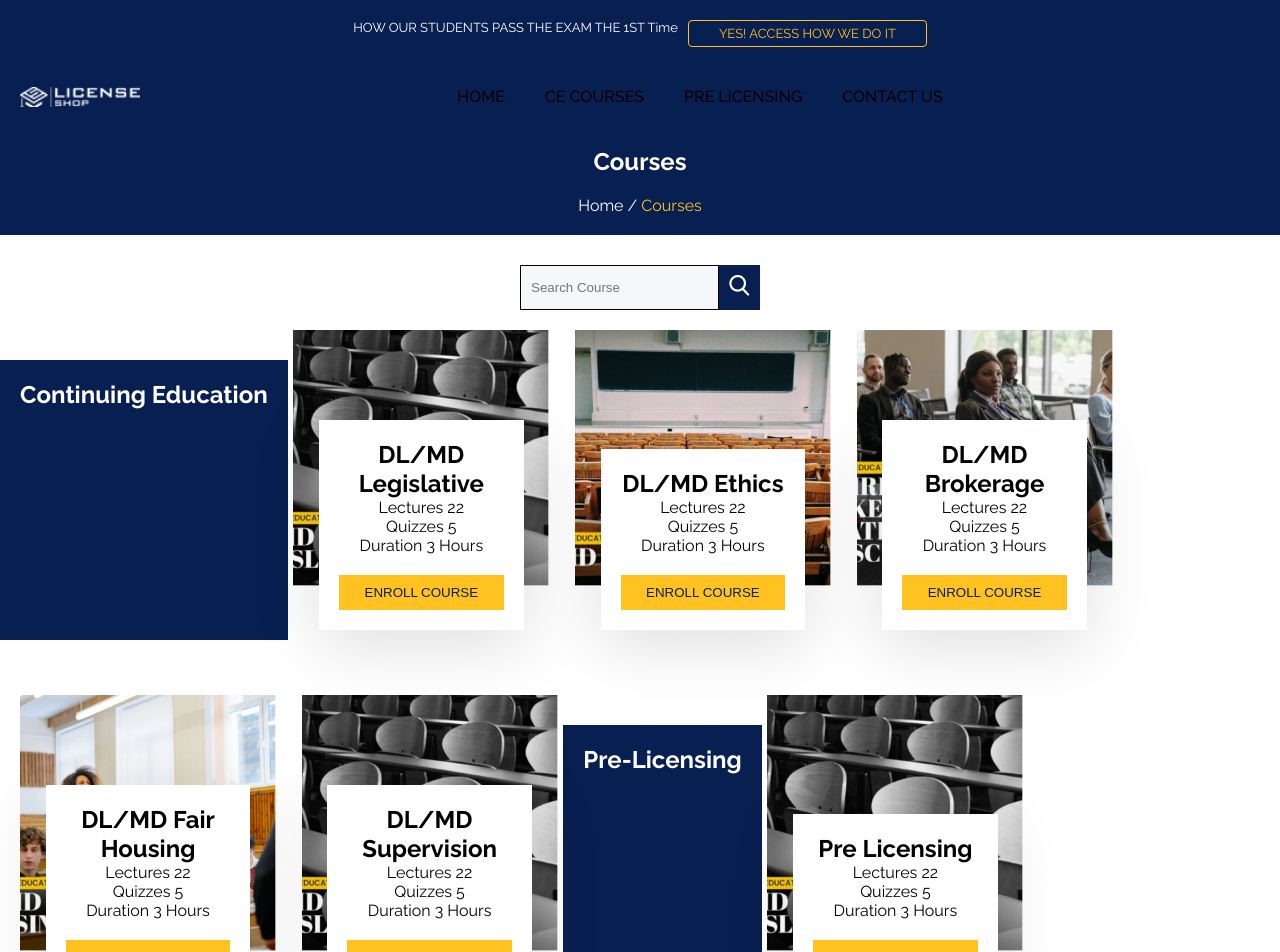
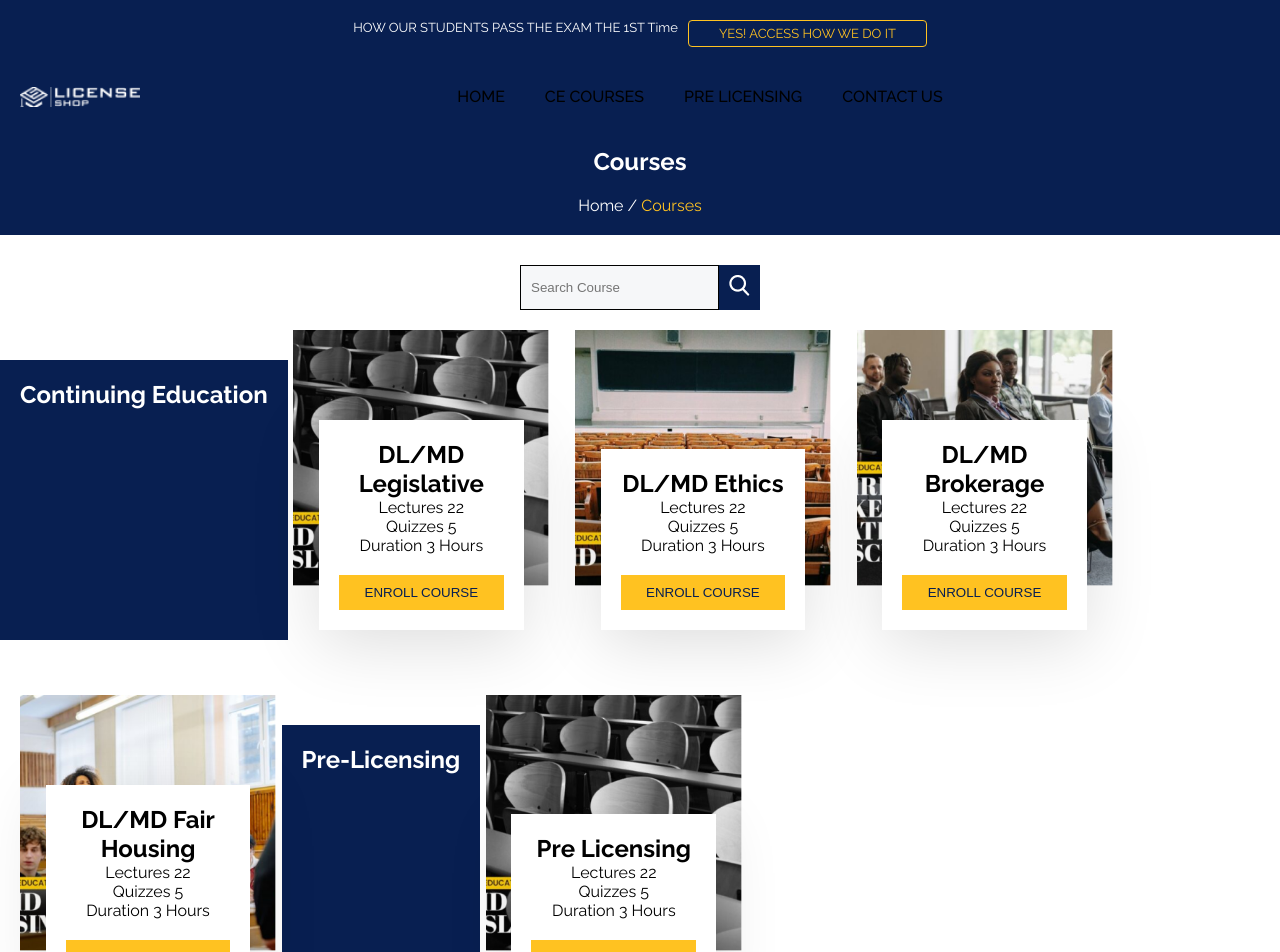
Before and after one commit to affanali2k3/License-Shop, a React (Vite) app: page /courses in a window 1280 px wide. Shown: the top 952 px of the page. Built offline with nearby package versions, Linux system fonts and the light colour scheme.

Commit message:
[SEARCH FUNCTIONALITY + FIXES]

```diff
--- a/src/components/CoursesList/CoursesList.tsx
+++ b/src/components/CoursesList/CoursesList.tsx
@@ -1,76 +1,103 @@
 import React from "react";
 import "./CoursesList.scss";
 import { Course } from "../Course/Course";
-export const CoursesList = () => {
+interface props {
+  searchTerm: string;
+}
+export const CoursesList: React.FC<props> = (props) => {
+  const courses = [
+    {
+      id: 1,
+      title: "DL/MD Legislative",
+      type: "continuing-education",
+      lectures: 22,
+      quizzes: 5,
+      duration: "3",
+      images: "course-legis.png",
+      url: "course-legislative",
+    },
+    {
+      id: 2,
+      title: "DL/MD Ethics",
+      type: "continuing-education",
+      lectures: 22,
+      quizzes: 5,
+      duration: "3",
+      images: "course-legislative.png",
+      url: "course-ethics",
+    },
+    {
+      id: 3,
+      title: "DL/MD Brokerage",
+      type: "continuing-education",
+      lectures: 22,
+      quizzes: 5,
+      duration: "3",
+      images: "course-brokerage.png",
+      url: "course-brokerage",
+    },
+    {
+      id: 4,
+      title: "DL/MD Fair Housing",
+      type: "continuing-education",
+      lectures: 22,
+      quizzes: 5,
+      duration: "3",
+      images: "course-housing.png",
+      url: "course-fair-housing",
+    },
+    {
+      id: 5,
+      title: "Pre Licensing",
+      type: "pre-licensing",
+      lectures: 22,
+      quizzes: 5,
+      duration: "3",
+      images: "course-legis.png",
+      url: "pre-licensing",
+    },
+  ];
+
+  const filteredContinuingEducationCourses = courses.filter(
+    (course) => course.type === "continuing-education" && course.title.toLowerCase().includes(props.searchTerm.toLowerCase())
+  );
+
+  const filteredPreLicensingCourses = courses.filter(
+    (course) => course.type === "pre-licensing" && course.title.toLowerCase().includes(props.searchTerm.toLowerCase())
+  );
   return (
     <section className="courses-list-main">
       <div className="continuing-education-category category-splitter">
         <h1>Continuing Education</h1>
       </div>
-      <Course
-        // url="https://real-estate-empower.teachable.com/p/dl-md-legislative1"
-        url="course-legislative"
-        id={1}
-        image={"course-legis.png"}
-        title="DL/MD Legislative"
-        lectures={22}
-        quizzes={5}
-        duration="3"
-      />
-      <Course
-        // url="https://real-estate-empower.teachable.com/p/dl-md-ethics1"
-        url="course-ethics"
-        id={2}
-        image={"course-legislative.png"}
-        title="DL/MD Ethics"
-        lectures={22}
-        quizzes={5}
-        duration="3"
-      />
+      {filteredContinuingEducationCourses.map((course, index) => (
+        <Course
+          key={index}
+          url={course.url}
+          id={index}
+          image={course.images}
+          title={course.title}
+          lectures={course.lectures}
+          duration={course.duration}
+          quizzes={course.quizzes}
+        />
+      ))}
 
-      <Course
-        // url={"https://real-estate-empower.teachable.com/p/mrec-brokerage-relationships-and-disclosure1"}
-        url={"course-brokerage"}
-        id={3}
-        image={"course-brokerage.png"}
-        title="DL/MD Brokerage"
-        lectures={22}
-        quizzes={5}
-        duration="3"
-      />
-      <Course
-        // url={"https://real-estate-empower.teachable.com/p/dl-md-fair-housing11"}
-        url={"course-fair-housing"}
-        id={4}
-        image={"course-housing.png"}
-        title="DL/MD Fair Housing"
-        lectures={22}
-        quizzes={5}
-        duration="3"
-      />
-      <Course
-        // url={"https://real-estate-empower.teachable.com/p/dl-mrec-required-supervision1"}
-        url={"course-supervision"}
-        id={5}
-        image={"course-legis.png"}
-        title="DL/MD Supervision"
-        lectures={22}
-        quizzes={5}
-        duration="3"
-      />
       <div className="pre-licensing-category category-splitter">
         <h1>Pre-Licensing</h1>
       </div>
-      <Course
-        // url="https://real-estate-empower.teachable.com/p/dl-md-legislative1"
-        url="pre-licensing"
-        id={1}
-        image={"course-legis.png"}
-        title="Pre Licensing"
-        lectures={22}
-        quizzes={5}
-        duration="3"
-      />
+      {filteredPreLicensingCourses.map((course, index) => (
+        <Course
+          key={index}
+          url={course.url}
+          id={index}
+          image={course.images}
+          title={course.title}
+          lectures={course.lectures}
+          duration={course.duration}
+          quizzes={course.quizzes}
+        />
+      ))}
     </section>
   );
 };
--- a/src/components/FindPerfectProgram/FindPerfectProgram.tsx
+++ b/src/components/FindPerfectProgram/FindPerfectProgram.tsx
@@ -64,7 +64,9 @@ export const FindPerfectProgram = () => {
           )}
         </div>
 
-        <button className="search-btn">Search</button>
+        <button className="search-btn" onClick={() => (window.location.href = "programs")}>
+          Search
+        </button>
       </div>
     </div>
   );
--- a/src/components/OurStory/OurStory.tsx
+++ b/src/components/OurStory/OurStory.tsx
@@ -14,7 +14,12 @@ export const OurStory = () => {
             committed to getting you the help you need anytime. If our FAQs did not answer your questions, you can enter your details and
             will get back to you as soon as possible...
           </p>
-          <div className="learn-more-button">
+          <div
+            className="learn-more-button"
+            onClick={() => {
+              window.location.href = "about";
+            }}
+          >
             <p>Read More</p>
             <img src="/arrow.png" />
           </div>
--- a/src/components/SearchCourses/SearchCourses.tsx
+++ b/src/components/SearchCourses/SearchCourses.tsx
@@ -1,9 +1,15 @@
 import React from "react";
 import "./SearchCourses.scss";
-export const SearchCourses = () => {
+interface props {
+  onSearch: any;
+}
+export const SearchCourses: React.FC<props> = (props) => {
+  const handleChange = (event) => {
+    props.onSearch(event.target.value);
+  };
   return (
     <div className="search-courses-main">
-      <input type="text" name="search" placeholder="Search Course" />
+      <input type="text" name="search" placeholder="Search Course" onChange={handleChange} />
       <div className="search-button">
         <img src="/search.png" />
       </div>
--- /dev/null
+++ b/src/components/SearchCoursesParent/SearchCoursesParent.tsx
@@ -0,0 +1,17 @@
+import React, { useState } from "react";
+import { SearchCourses } from "../SearchCourses/SearchCourses";
+import { CoursesList } from "../CoursesList/CoursesList";
+
+export const SearchCoursesParent = () => {
+  const [searchTerm, setSearchTerm] = useState("");
+
+  const handleSearch = (term) => {
+    setSearchTerm(term);
+  };
+  return (
+    <>
+      <SearchCourses onSearch={handleSearch} />
+      <CoursesList searchTerm={searchTerm} />
+    </>
+  );
+};
--- a/src/components/SearchPrograms/SearchPrograms.tsx
+++ b/src/components/SearchPrograms/SearchPrograms.tsx
@@ -1,9 +1,16 @@
 import React from "react";
 import "./SearchPrograms.scss";
-export const SearchPrograms = () => {
+
+interface props {
+  onSearch: any;
+}
+export const SearchPrograms: React.FC<props> = (props) => {
+  const handleChange = (event) => {
+    props.onSearch(event.target.value);
+  };
   return (
     <div className="search-programs-main">
-      <input type="text" name="search" placeholder="Search Program" />
+      <input type="text" name="search" placeholder="Search Program" onChange={handleChange} />
       <div className="search-button">
         <img src="/search.png" />
       </div>
--- /dev/null
+++ b/src/components/SearchProgramsParent/SearchProgramsParent.tsx
@@ -0,0 +1,17 @@
+import React, { useState } from "react";
+import { SearchPrograms } from "../SearchPrograms/SearchPrograms";
+import { ProgramsList } from "../ProgramsList/ProgramsList";
+
+export const SearchProgramsParent = () => {
+  const [searchTerm, setSearchTerm] = useState("");
+
+  const handleSearch = (term) => {
+    setSearchTerm(term);
+  };
+  return (
+    <>
+      <SearchPrograms onSearch={handleSearch} />
+      <ProgramsList searchTerm={searchTerm} />
+    </>
+  );
+};
--- a/src/components/TripleGuarantee/TripleGuarantee.tsx
+++ b/src/components/TripleGuarantee/TripleGuarantee.tsx
@@ -22,7 +22,12 @@ export const TripleGuarantee = () => {
             <img src="/guarantee-3.png" />
             <p className="text">24/7 Customer Support</p>
           </div>
-          <div className="button-div">
+          <div
+            className="button-div"
+            onClick={() => {
+              window.location.href = "about";
+            }}
+          >
             <div className="learn-more-button">
               <p>Learn More</p>
               <img src="/arrow.png" />
--- a/src/pages/Courses.tsx
+++ b/src/pages/Courses.tsx
@@ -1,14 +1,12 @@
 import React from "react";
 import { PageHeader } from "../components/PageHeader/PageHeader";
-import { CoursesList } from "../components/CoursesList/CoursesList";
-import { SearchCourses } from "../components/SearchCourses/SearchCourses";
+import { SearchCoursesParent } from "../components/SearchCoursesParent/SearchCoursesParent";
 
 export const Courses = () => {
   return (
     <>
       <PageHeader heading="Courses" subHeading="Courses" />
-      <SearchCourses />
-      <CoursesList />
+      <SearchCoursesParent />
     </>
   );
 };
--- a/src/pages/Programs.tsx
+++ b/src/pages/Programs.tsx
@@ -2,13 +2,15 @@ import React from "react";
 import { PageHeader } from "../components/PageHeader/PageHeader";
 import { SearchPrograms } from "../components/SearchPrograms/SearchPrograms";
 import { ProgramsList } from "../components/ProgramsList/ProgramsList";
+import { SearchProgramsParent } from "../components/SearchProgramsParent/SearchProgramsParent";
 
 export const Programs = () => {
   return (
     <>
       <PageHeader heading="Programs" subHeading="Programs" />
-      <SearchPrograms />
-      <ProgramsList />
+      {/* <SearchPrograms /> */}
+      {/* <ProgramsList /> */}
+      <SearchProgramsParent />
     </>
   );
 };
```
Also changed, not shown: src/components/ProgramsList/ProgramsList.tsx (+25 -6 lines), src/components/SearchCoursesParent/SearchCoursesParent.scss (added).
